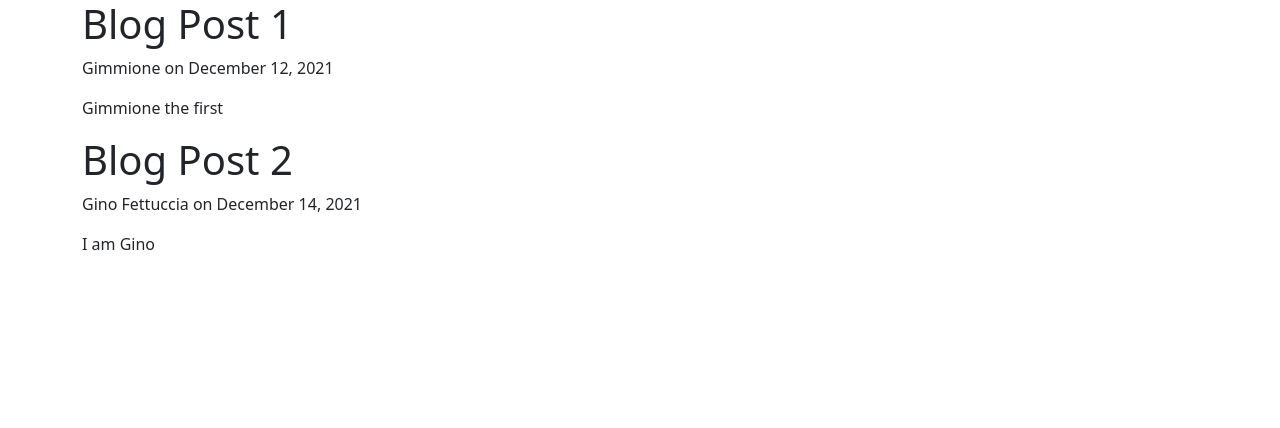
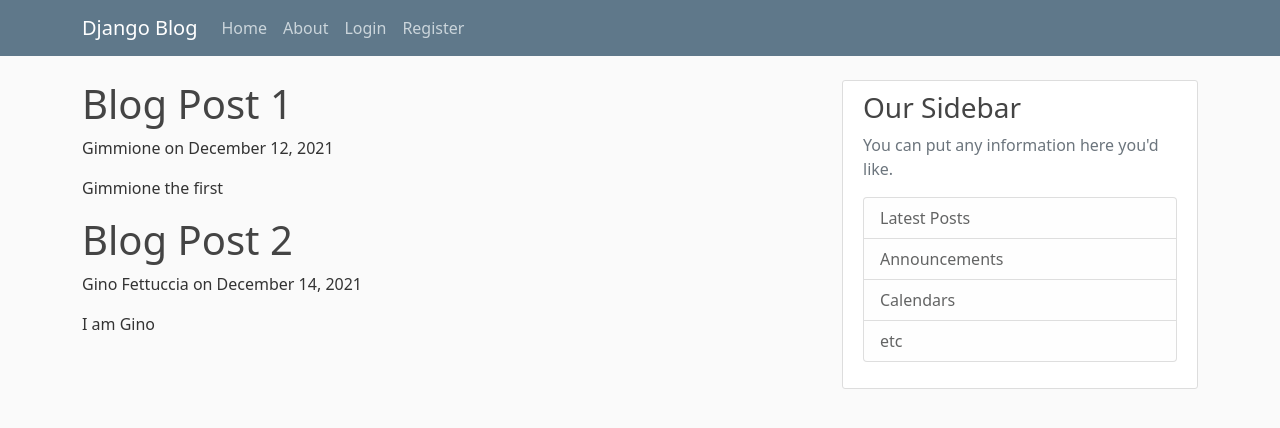
Before and after one commit to cartman1978/blog_app, a Django app: page / in a window 1280 px wide. Shown: the top 428 px of the page. Run offline with Django 3.2, Linux system fonts and the light colour scheme; some libraries are stand-ins or nearby versions.

Commit message:
added static file and main base template

```diff
--- /dev/null
+++ b/blog_app/blog/static/blog/main.css
@@ -0,0 +1,84 @@
+body {
+    background: #fafafa;
+    color: #333333;
+    margin-top: 5rem;
+}
+
+h1, h2, h3, h4, h5, h6 {
+    color: #444444;
+}
+
+ul {
+    margin: 0;
+}
+
+.bg-steel {
+    background-color: #5f788a;
+}
+
+.site-header .navbar-nav .nav-link {
+    color: #cbd5db;
+}
+
+.site-header .navbar-nav .nav-link:hover {
+    color: #ffffff;
+}
+
+.site-header .navbar-nav .nav-link.active {
+    font-weight: 500;
+}
+
+.content-section {
+    background: #ffffff;
+    padding: 10px 20px;
+    border: 1px solid #dddddd;
+    border-radius: 3px;
+    margin-bottom: 20px;
+}
+
+.article-title {
+    color: #444444;
+}
+
+a.article-title:hover {
+    color: #428bca;
+    text-decoration: none;
+}
+
+.article-content {
+    white-space: pre-line;
+}
+
+.article-img {
+    height: 65px;
+    width: 65px;
+    margin-right: 16px;
+}
+
+.article-metadata {
+    padding-bottom: 1px;
+    margin-bottom: 4px;
+    border-bottom: 1px solid #e3e3e3
+}
+
+.article-metadata a:hover {
+    color: #333;
+    text-decoration: none;
+}
+
+.article-svg {
+    width: 25px;
+    height: 25px;
+    vertical-align: middle;
+}
+
+.account-img {
+    height: 125px;
+    width: 125px;
+    margin-right: 20px;
+    margin-bottom: 16px;
+}
+
+.account-heading {
+    font-size: 2.5rem;
+}
--- a/blog_app/blog/templates/blog/base.html
+++ b/blog_app/blog/templates/blog/base.html
@@ -1,3 +1,4 @@
+{% load static %}
 <!DOCTYPE html>
 <html lang="en">
 
@@ -7,7 +8,7 @@
     <meta name="viewport" content="width=device-width, initial-scale=1.0">
     <link href="https://cdn.jsdelivr.net/npm/bootstrap@5.0.0-beta2/dist/css/bootstrap.min.css" rel="stylesheet"
         integrity="sha384-BmbxuPwQa2lc/FVzBcNJ7UAyJxM6wuqIj61tLrc4wSX0szH/Ev+nYRRuWlolflfl" crossorigin="anonymous">
-
+    <link rel="stylesheet" href="{% static 'blog/main.css' %}">
 
     {% block corejs %}
     <script src="https://code.jquery.com/jquery-3.4.1.slim.min.js"
@@ -31,11 +32,48 @@
 </head>
 
 <body>
-    <div class="container">
-        {% block content %}
-
-        {% endblock %}
-    </div>
+    <header class="site-header">
+        <nav class="navbar navbar-expand-md navbar-dark bg-steel fixed-top">
+            <div class="container">
+                <a class="navbar-brand mr-4" href="/">Django Blog</a>
+                <button class="navbar-toggler" type="button" data-toggle="collapse" data-target="#navbarToggle"
+                    aria-controls="navbarToggle" aria-expanded="false" aria-label="Toggle navigation">
+                    <span class="navbar-toggler-icon"></span>
+                </button>
+                <div class="collapse navbar-collapse" id="navbarToggle">
+                    <div class="navbar-nav mr-auto">
+                        <a class="nav-item nav-link" href="/">Home</a>
+                        <a class="nav-item nav-link" href="/about">About</a>
+                    </div>
+                    <!-- Navbar Right Side -->
+                    <div class="navbar-nav">
+                        <a class="nav-item nav-link" href="#">Login</a>
+                        <a class="nav-item nav-link" href="#">Register</a>
+                    </div>
+                </div>
+            </div>
+        </nav>
+    </header>
+    <main role="main" class="container">
+        <div class="row">
+            <div class="col-md-8">
+                {% block content %}{% endblock %}
+            </div>
+            <div class="col-md-4">
+                <div class="content-section">
+                    <h3>Our Sidebar</h3>
+                    <p class='text-muted'>You can put any information here you'd like.
+                    <ul class="list-group">
+                        <li class="list-group-item list-group-item-light">Latest Posts</li>
+                        <li class="list-group-item list-group-item-light">Announcements</li>
+                        <li class="list-group-item list-group-item-light">Calendars</li>
+                        <li class="list-group-item list-group-item-light">etc</li>
+                    </ul>
+                    </p>
+                </div>
+            </div>
+        </div>
+    </main>
 </body>
 
 </html>
--- a/blog_app/blog_app/settings.py
+++ b/blog_app/blog_app/settings.py
@@ -11,6 +11,7 @@ https://docs.djangoproject.com/en/3.2/ref/settings/
 """
 
 from pathlib import Path
+import os
 
 # Build paths inside the project like this: BASE_DIR / 'subdir'.
 BASE_DIR = Path(__file__).resolve().parent.parent
@@ -20,7 +21,7 @@ BASE_DIR = Path(__file__).resolve().parent.parent
 # See https://docs.djangoproject.com/en/3.2/howto/deployment/checklist/
 
 # SECURITY WARNING: keep the secret key used in production secret!
-SECRET_KEY = 'django-insecure-jqqrg02lfc*hbjztx(v1s@cg9&x3rnz9g(!#=b!!y__iphz=@c'
+SECRET_KEY = ''
 
 # SECURITY WARNING: don't run with debug turned on in production!
 DEBUG = True
@@ -119,6 +120,7 @@ USE_TZ = True
 # https://docs.djangoproject.com/en/3.2/howto/static-files/
 
 STATIC_URL = '/static/'
+STATICFILES_DIRS = (os.path.join(BASE_DIR, "static"),)
 
 # Default primary key field type
 # https://docs.djangoproject.com/en/3.2/ref/settings/#default-auto-field
```
